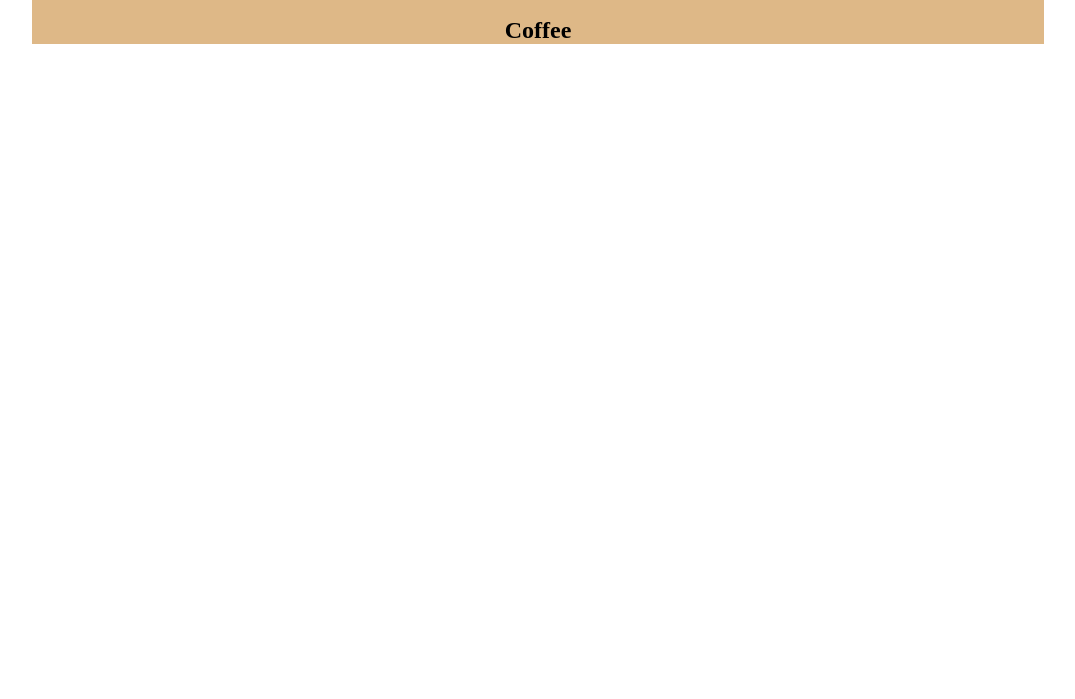
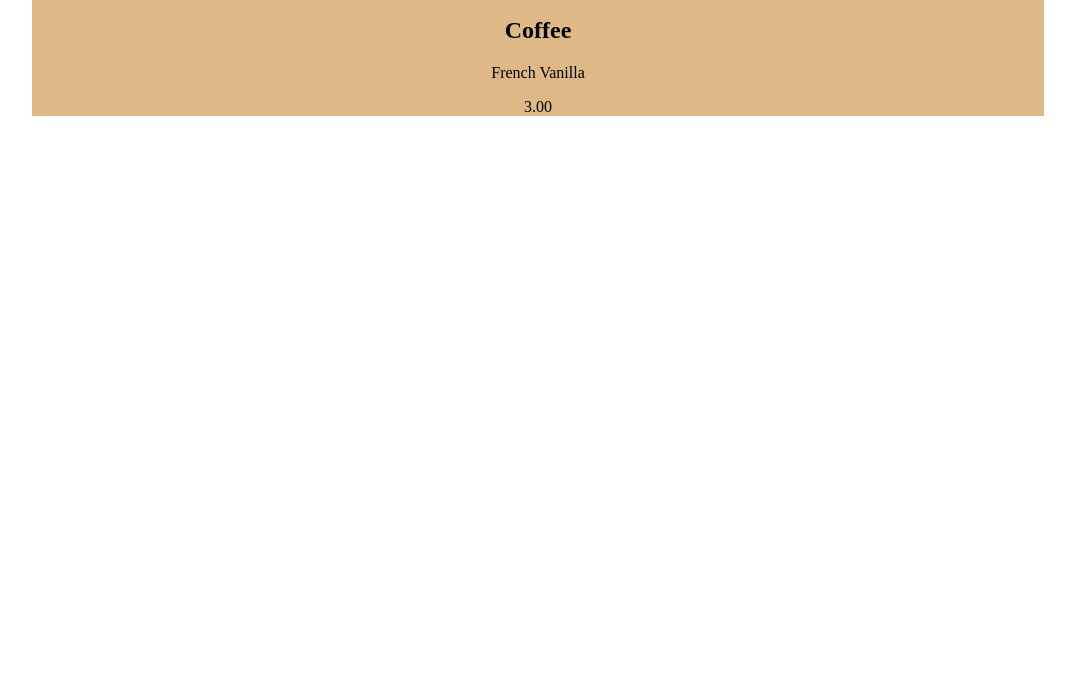
Before and after one commit to Daniel-Williams-ux/cafe-menu, a plain HTML site: page index.html in a window 1280 px wide. Shown: the part 101-800 px from the top of the page, without its empty margins (102-1177 px from the left). Drawn offline with Linux system fonts and the light colour scheme.

Commit message:
article elements commonly contain multiple elements that have related information. In this case, it will contain a coffee flavor and a price for that flavor. Nest two p elements inside your article element. The first one's text should be French Vanilla, and the second's text 3.00.

```diff
--- a/index.html
+++ b/index.html
@@ -15,6 +15,10 @@
     <main>
       <section>
         <h2>Coffee</h2>
+        <article>
+          <p>French Vanilla</p>
+          <p>3.00</p>
+        </article>
       </section>
     </main>
        </div>
```
